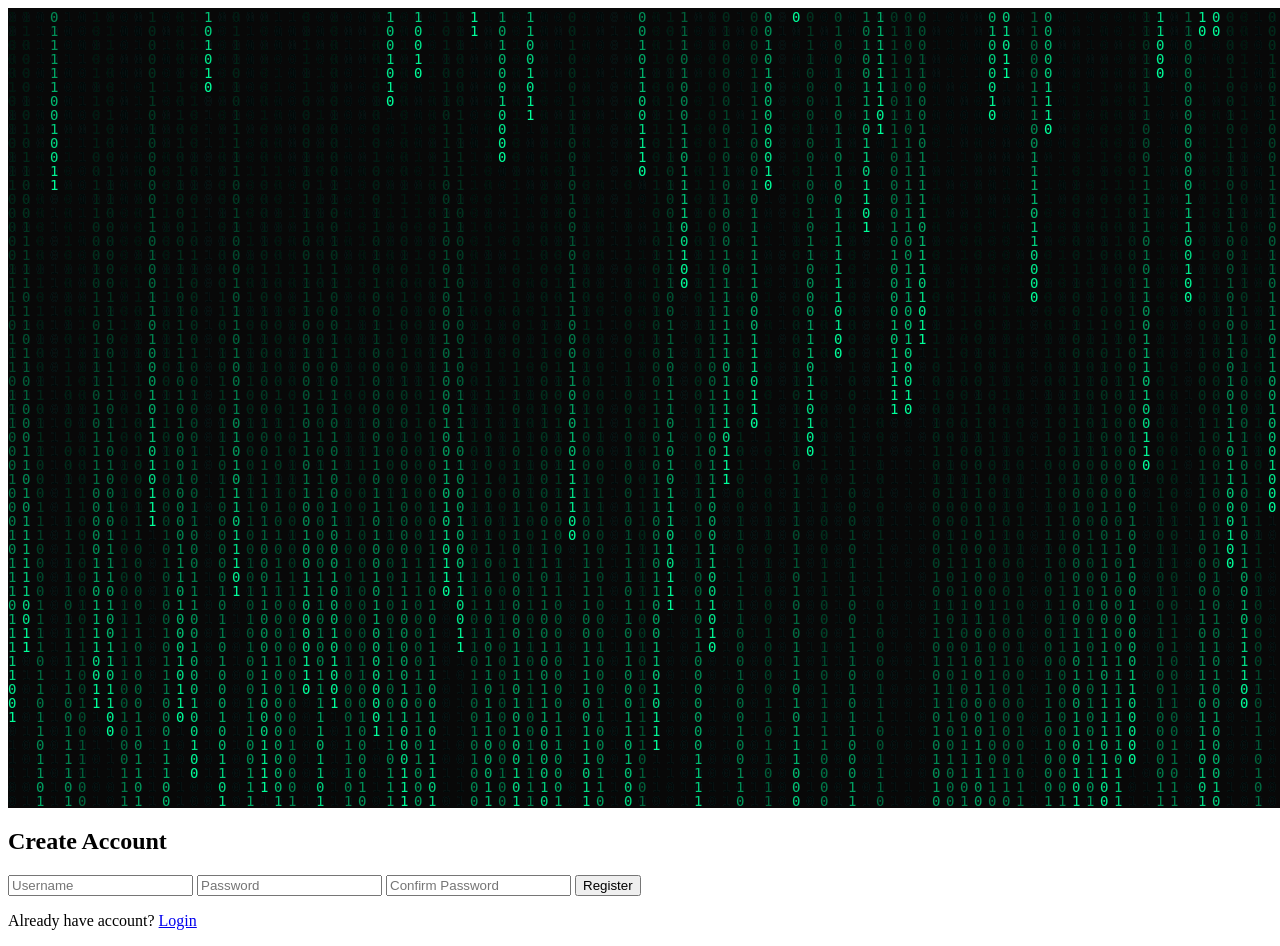
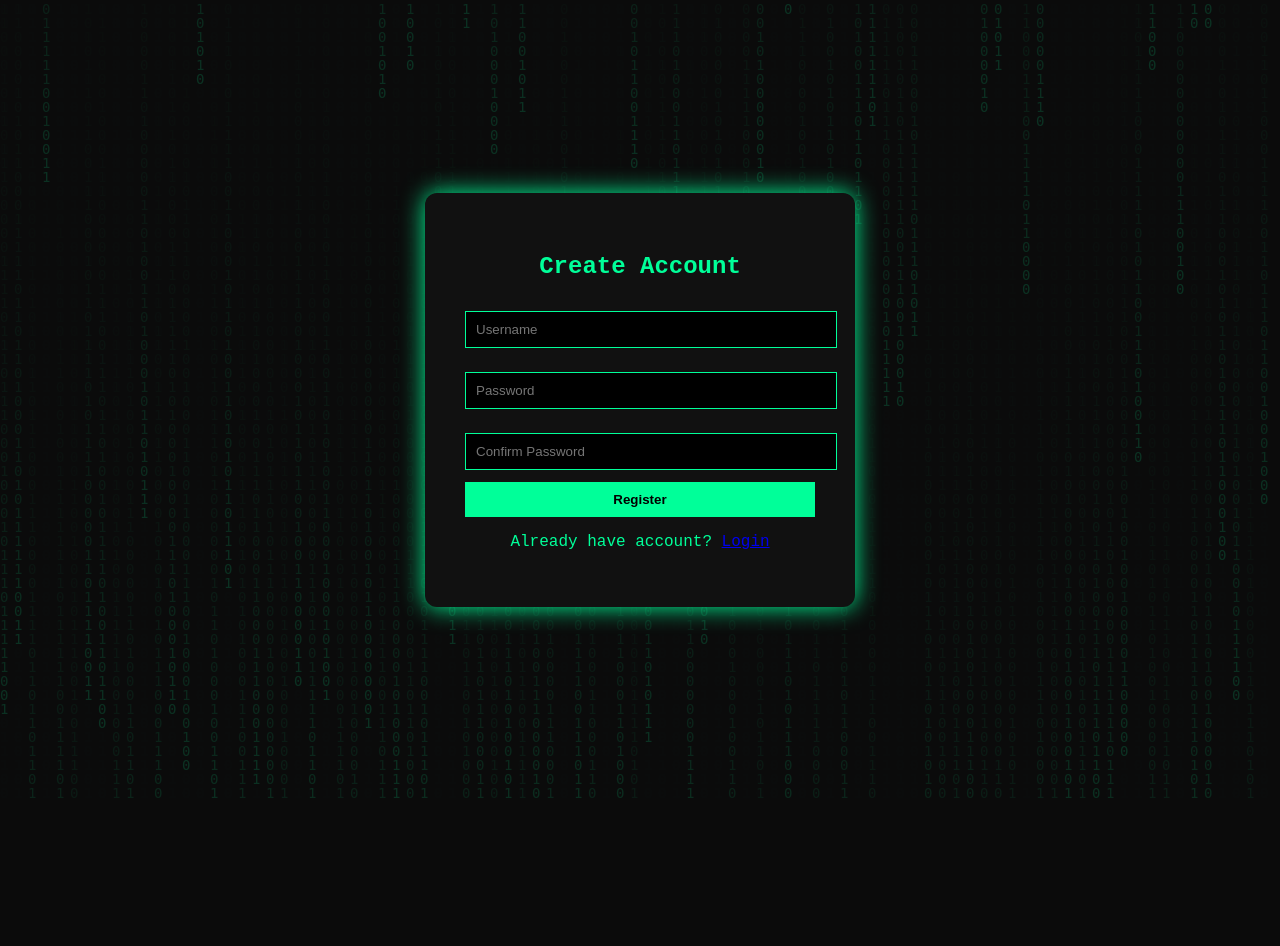
Before and after one commit to pavanmayamandiram-dotcom/ctf-web-challenge, a Flask app: page /register in a window 1280 px wide. After the commit the page ends 798 px from the top, so only its background shows below. Run offline with Flask 3, Linux system fonts and the light colour scheme.

Commit message:
fixed register page

```diff
--- a/static/css/style.css
+++ b/static/css/style.css
@@ -128,3 +128,57 @@ canvas {
     font-weight: bold;
     cursor: pointer;
 }
+
+/* Full Dark Background Fix */
+body {
+    margin: 0;
+    background: #0d0d0d;
+    color: #00ff99;
+    font-family: 'Courier New', monospace;
+    overflow: hidden;
+}
+
+/* Center Auth Pages */
+.auth-container {
+    display: flex;
+    justify-content: center;
+    align-items: center;
+    height: 100vh;
+}
+
+/* Neon Box */
+.auth-box {
+    background: #111;
+    padding: 40px;
+    border-radius: 12px;
+    box-shadow: 0 0 25px #00ff99;
+    width: 350px;
+    text-align: center;
+}
+
+/* Inputs */
+.auth-box input {
+    width: 100%;
+    padding: 10px;
+    margin: 12px 0;
+    background: #000;
+    border: 1px solid #00ff99;
+    color: #00ff99;
+}
+
+/* Button */
+.auth-box button {
+    width: 100%;
+    padding: 10px;
+    background: #00ff99;
+    border: none;
+    color: black;
+    font-weight: bold;
+    cursor: pointer;
+}
+
+/* Error */
+.error {
+    color: red;
+    margin-top: 10px;
+}
--- a/templates/register.html
+++ b/templates/register.html
@@ -1,10 +1,16 @@
+<!DOCTYPE html>
+<html>
+<head>
+    <title>Create Account</title>
+    <link rel="stylesheet" href="{{ url_for('static', filename='css/style.css') }}">
+</head>
 <body>
 
 <script src="{{ url_for('static', filename='js/matrix.js') }}"></script>
 
-<div class="center-wrapper">
+<div class="auth-container">
 
-    <div class="register-box">
+    <div class="auth-box">
         <h2>Create Account</h2>
 
         <form method="POST">
@@ -27,3 +33,4 @@
 </div>
 
 </body>
+</html>
```
